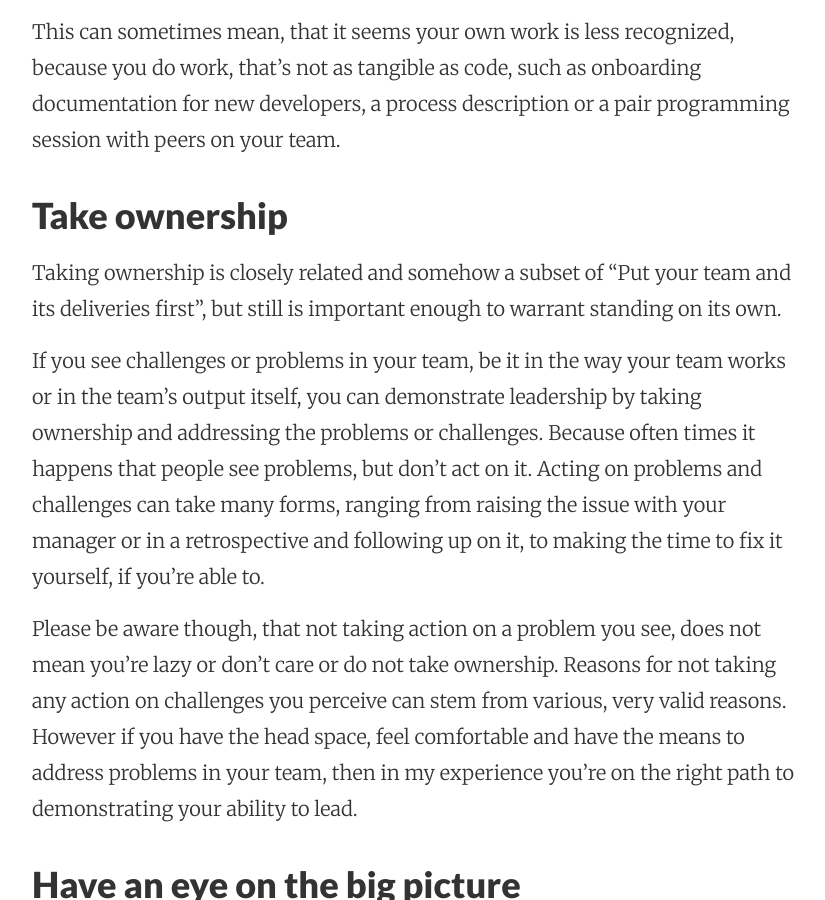
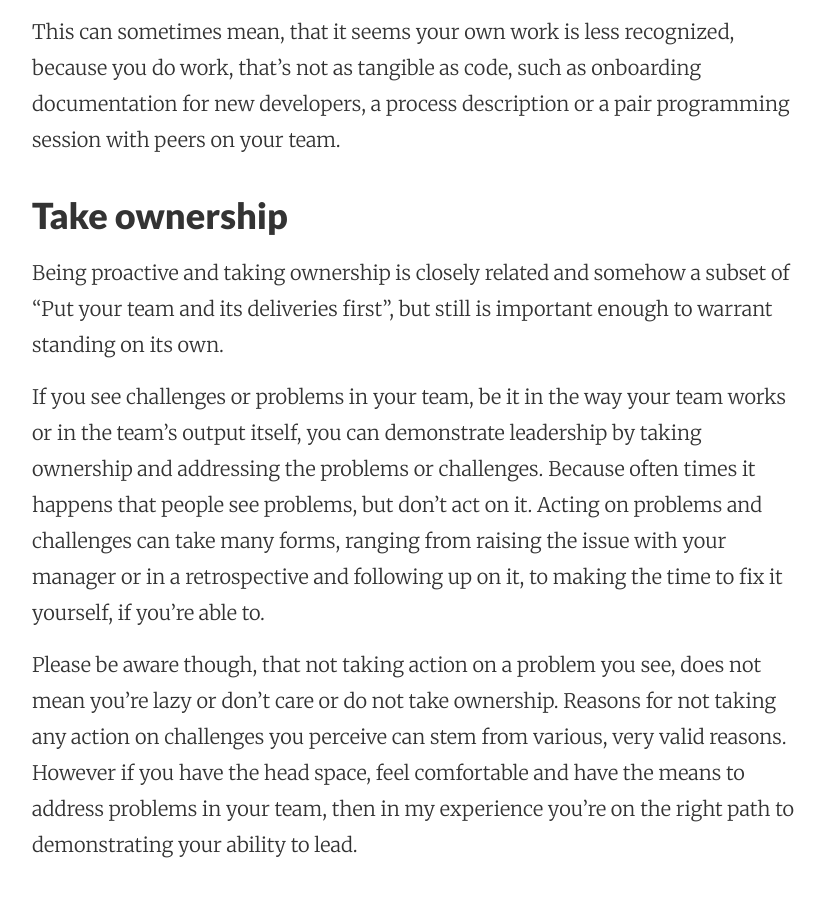
Before and after one commit to benjmin-r/cto.coffee, a Jekyll site: the page built from writing/_posts/2018-12-18-leadership-as-an-ic.md, in a window 1280 px wide and 900 px high, scrolled down 1705 px. Shown: the whole window, without its empty margins (224-1049 px from the left). Built offline with Jekyll 4.4.1, drawn with Linux system fonts in a browser that asks for light colours; nearby versions of some CDN libraries.

Commit message:
more editing "leadership as an IC" blog post

```diff
--- a/writing/_posts/2018-12-18-leadership-as-an-ic.md
+++ b/writing/_posts/2018-12-18-leadership-as-an-ic.md
@@ -47,8 +47,8 @@ peers on your team.
 
 ### Take ownership
 
-Taking ownership is closely related and somehow a subset of "Put your team and its deliveries first", but still is
-important enough to warrant standing on its own.
+Being proactive and taking ownership is closely related and somehow a subset of "Put your team and its deliveries
+first", but still is important enough to warrant standing on its own.
 
 If you see challenges or problems in your team, be it in the way your team works or in the team's output itself, you can
 demonstrate leadership by taking ownership and addressing the problems or challenges. Because often times it happens
```
